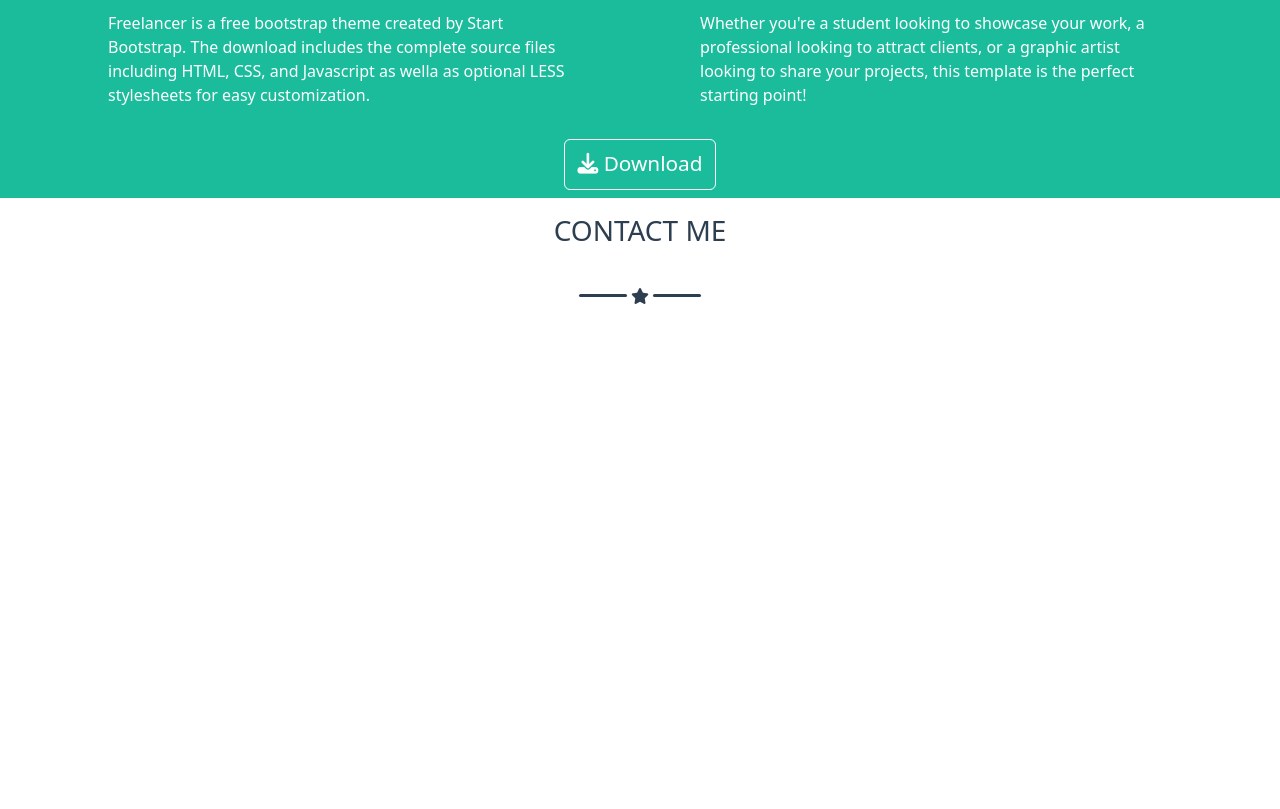
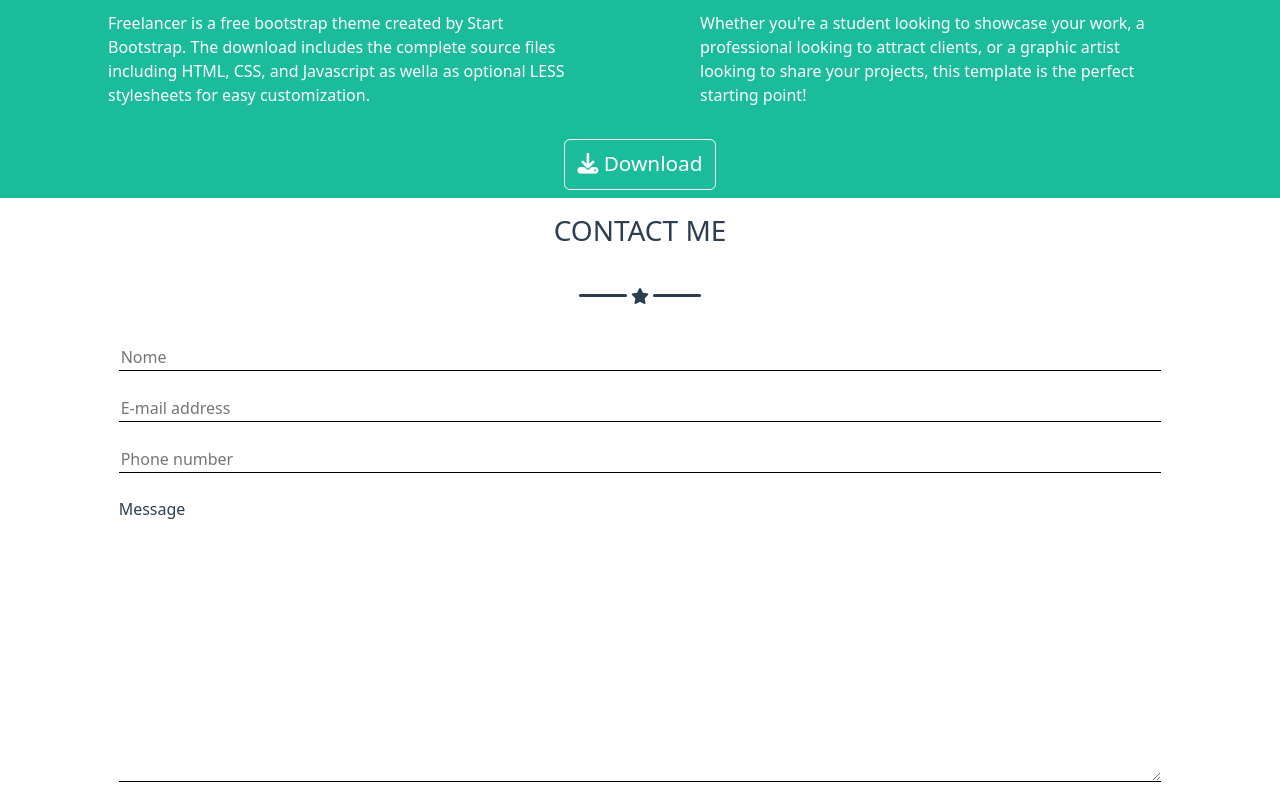
Before and after one commit to FedericaPozzer/html-css-bootstrap-freelancer, a plain HTML site: page index.html in a window 1280 px wide. Shown: the part 1454-2263 px from the top of the page. Before the commit the page ends 1902 px from the top, so only its background shows below. Drawn offline with nearby package versions, Linux system fonts and the light colour scheme.

Commit message:
done for today

```diff
--- a/css/style.css
+++ b/css/style.css
@@ -70,8 +70,19 @@ main section * {
     font-size: 1.3rem;
 }
 
+/* MAIN contact */
 
+.contact input {
+    width: 100%;
+    border: none;
+    border-bottom: 1px solid black;
+}
 
+.contact textarea {
+    width: 100%;
+    border: none;
+    border-bottom: 1px solid black;
+}
 
 
 /* .pino {
--- a/index.html
+++ b/index.html
@@ -200,32 +200,23 @@
                     </div>
                 </div>
 
-                <form class="row">
+                <form action="#" method="GET" class="row justify-content-center">
                     <div class="col-10">
+                        <input type="text" name="name" placeholder="Nome">
+                    </div>
+                    <div class="col-10">
+                        <input type="text" name="e-mail" placeholder="E-mail address">
+                    </div>
+                    <div class="col-10">
+                        <input type="text" name="phone-number" placeholder="Phone number">
+                    </div>
 
+                    <div class="col-10">
+                        <div>Message</div>
+                        <textarea name="textarea" id="message" cols="30" rows="10"> </textarea>
                     </div>
-                    <div class="col-10"></div>
-                    <div class="col-10"></div>
 
                 </form>
-
-
-                <!-- CANC -->
-            <!-- <div class="mx-5 px-4 px-md-5">
-                <div class="pino py-2">Name</div>
-                <div class="pino py-2">Email Address</div>
-                <div class="pino py-2">Phone Number</div>
-                <div class="pt-4">Message</div>
-            </div>
-
-            <div class="mx-5 px-4 px-md-5">
-                <div class="mt-5 d-flex justify-content-end">
-                <div>&hearts;</div>
-                </div>
-                <div class="thatangle mb-4"></div>
-            </div>
-
-            <button class="btn mx-5 px-4 px-md-5">Send</button> -->
 
             </div>
 
```
